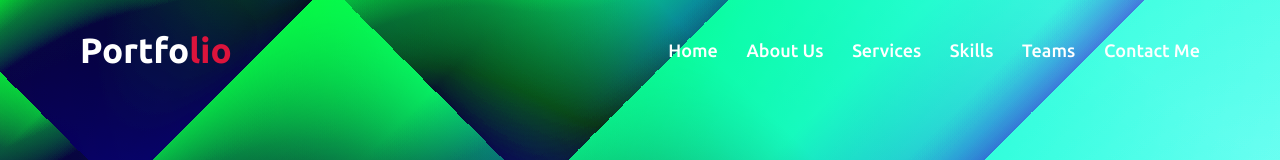
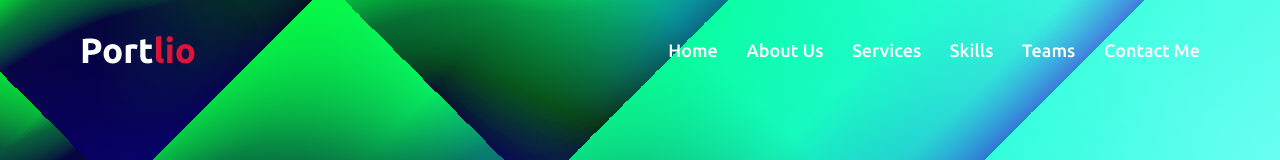
Before and after one commit to R12346/pankajnandwani, a plain HTML site: page pankajnandwani.in/index.html in a window 1280 px wide. Shown: the top 160 px of the page. Drawn offline with nearby package versions, Linux system fonts and the light colour scheme.

Commit message:
Update index.html

```diff
--- a/pankajnandwani.in/index.html
+++ b/pankajnandwani.in/index.html
@@ -31,7 +31,7 @@
     </div>
     <nav class="navbar">
         <div class="max-width">
-            <div class="logo"><a href="#">Portfo<span>lio</span></a></div>
+            <div class="logo"><a href="#">Port<span>lio</span></a></div>
             <ul class="menu">
                 <li><a href="#home" class="menu-btn">Home</a></li>
                 <li><a href="#about" class="menu-btn">About Us</a></li>
```
